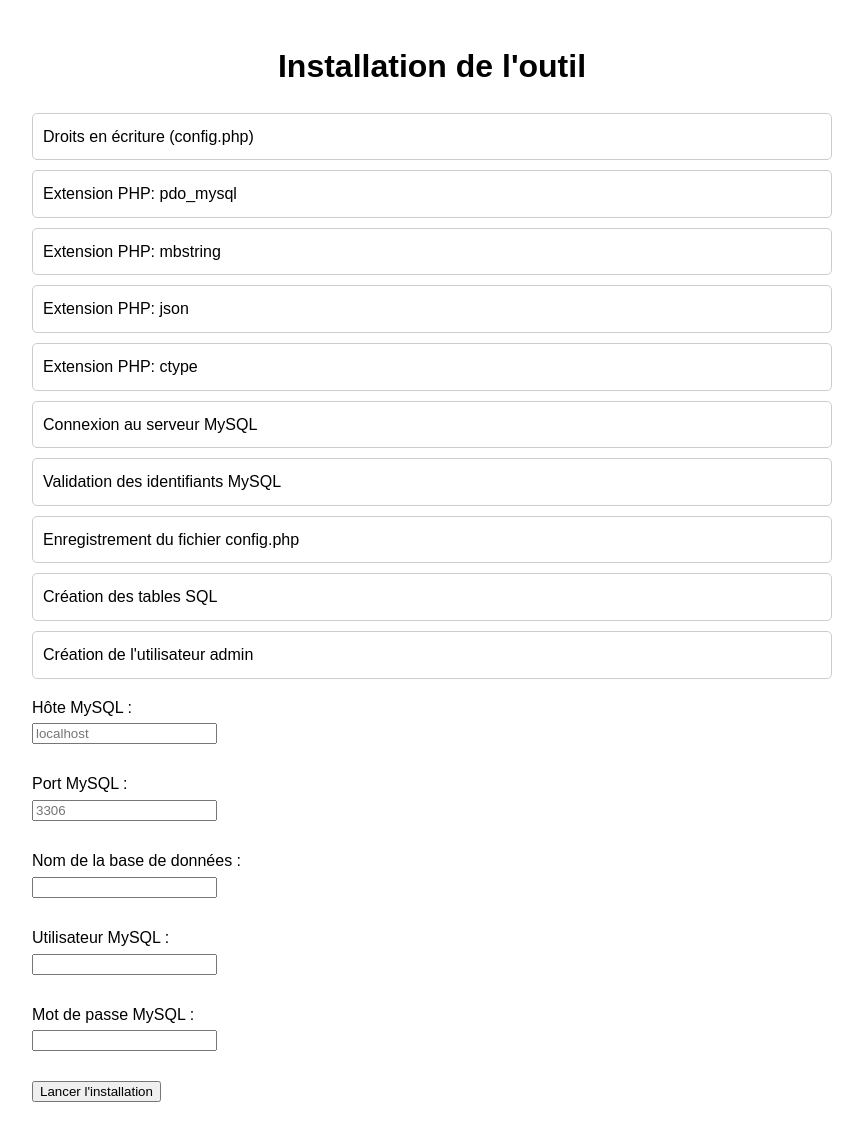
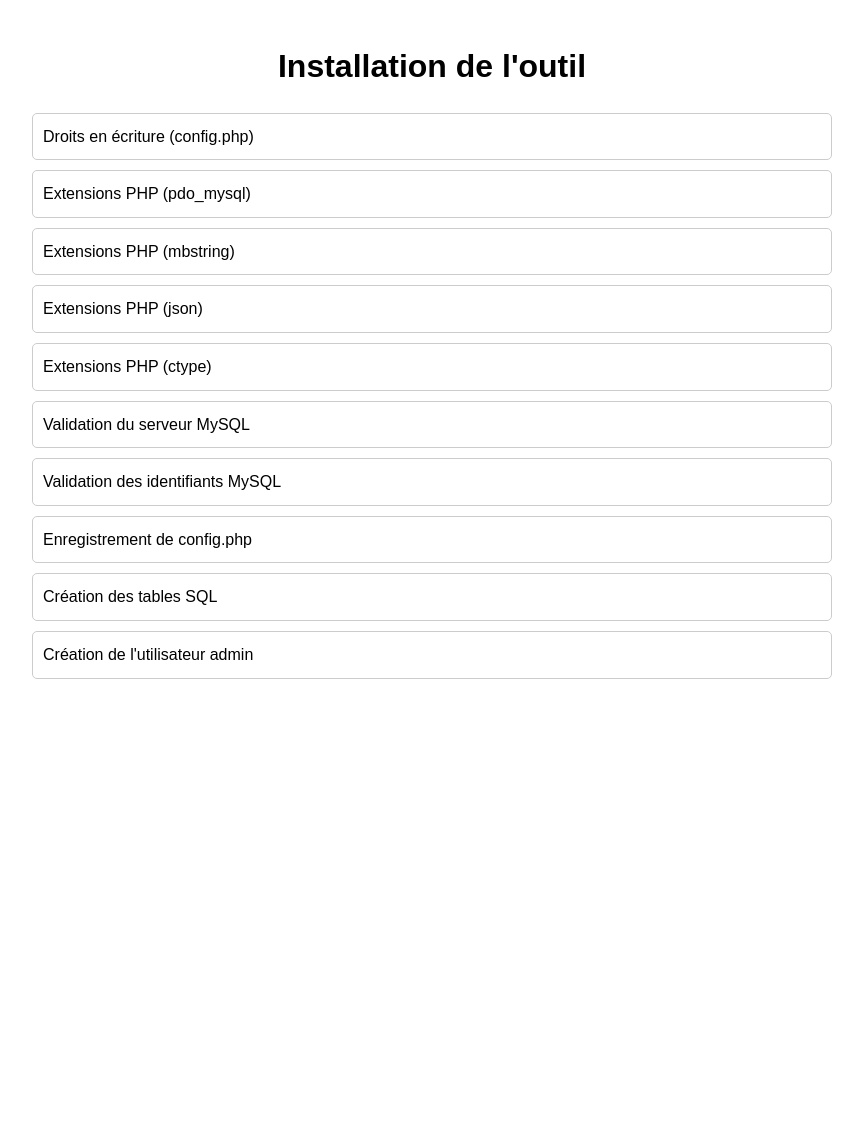
Before and after one commit to Astik21/devhisto, a PHP site: page /install.php in a window 1280 px wide. Shown: the whole page, without its empty margins (208-1071 px from the left). After the commit the page ends 679 px from the top, so only its background shows below. Run offline with PHP 8.4, Linux system fonts and the light colour scheme.

Commit message:
corrections diverses

```diff
--- a/install.php
+++ b/install.php
@@ -1,10 +1,21 @@
-
 <?php
-// Entry point for the installation process
 session_start();
 
-// Redirect AJAX requests to the backend handler
+$validationSteps = [
+    'Droits en écriture (config.php)' => 'pending',
+    'Extensions PHP (pdo_mysql)' => 'pending',
+    'Extensions PHP (mbstring)' => 'pending',
+    'Extensions PHP (json)' => 'pending',
+    'Extensions PHP (ctype)' => 'pending',
+    'Validation du serveur MySQL' => 'pending',
+    'Validation des identifiants MySQL' => 'pending',
+    'Enregistrement de config.php' => 'pending',
+    'Création des tables SQL' => 'pending',
+    'Création de l\'utilisateur admin' => 'pending'
+];
+
 if ($_SERVER['REQUEST_METHOD'] === 'POST') {
+    header('Content-Type: application/json');
     require_once __DIR__ . '/install/backend.php';
     exit;
 }
@@ -22,30 +33,23 @@ if ($_SERVER['REQUEST_METHOD'] === 'POST') {
     <h1>Installation de l'outil</h1>
     <div id="validation-container">
         <ul id="validation-steps">
-            <li data-step="check-write">Droits en écriture (config.php)</li>
-            <li data-step="check-extension-pdo">Extension PHP: pdo_mysql</li>
-            <li data-step="check-extension-mbstring">Extension PHP: mbstring</li>
-            <li data-step="check-extension-json">Extension PHP: json</li>
-            <li data-step="check-extension-ctype">Extension PHP: ctype</li>
-            <li data-step="check-mysql-server">Connexion au serveur MySQL</li>
-            <li data-step="check-mysql-credentials">Validation des identifiants MySQL</li>
-            <li data-step="create-config">Enregistrement du fichier config.php</li>
-            <li data-step="create-tables">Création des tables SQL</li>
-            <li data-step="create-admin">Création de l'utilisateur admin</li>
+            <?php foreach ($validationSteps as $step => $status): ?>
+                <li data-step="<?= htmlspecialchars($step) ?>" class="status-pending"><?= $step ?></li>
+            <?php endforeach; ?>
         </ul>
     </div>
-    <div id="form-container">
+    <div id="form-container" style="display:none;">
         <form id="installation-form">
-            <label for="db_host">Hôte MySQL :</label><br>
-            <input type="text" id="db_host" name="db_host" placeholder="localhost" required><br><br>
-            <label for="db_port">Port MySQL :</label><br>
-            <input type="text" id="db_port" name="db_port" placeholder="3306"><br><br>
-            <label for="db_name">Nom de la base de données :</label><br>
-            <input type="text" id="db_name" name="db_name" required><br><br>
-            <label for="db_user">Utilisateur MySQL :</label><br>
-            <input type="text" id="db_user" name="db_user" required><br><br>
-            <label for="db_pass">Mot de passe MySQL :</label><br>
-            <input type="password" id="db_pass" name="db_pass"><br><br>
+            <label for="db_host">Hôte MySQL :</label>
+            <input type="text" id="db_host" name="db_host" placeholder="localhost" required><br>
+            <label for="db_port">Port MySQL :</label>
+            <input type="text" id="db_port" name="db_port" placeholder="3306"><br>
+            <label for="db_name">Nom de la base de données :</label>
+            <input type="text" id="db_name" name="db_name" required><br>
+            <label for="db_user">Utilisateur MySQL :</label>
+            <input type="text" id="db_user" name="db_user" required><br>
+            <label for="db_pass">Mot de passe MySQL :</label>
+            <input type="password" id="db_pass" name="db_pass"><br>
             <button type="button" id="start-installation">Lancer l'installation</button>
         </form>
     </div>
--- a/install/install.js
+++ b/install/install.js
@@ -1,4 +1,3 @@
-
 document.getElementById('start-installation').addEventListener('click', async () => {
     const formData = Object.fromEntries(new FormData(document.getElementById('installation-form')).entries());
     const steps = document.querySelectorAll('#validation-steps li');
```
Also changed, not shown: install/backend.php (+14 -15 lines).
